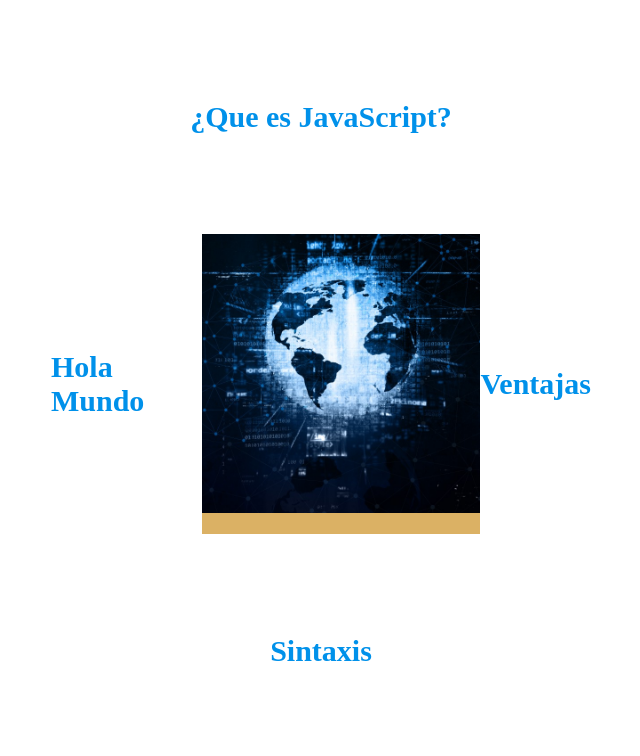
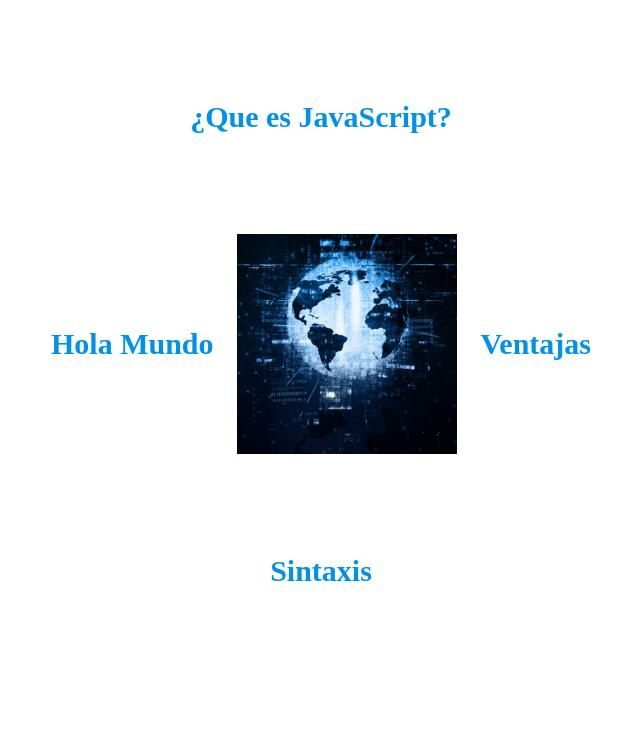
Before and after one commit to Antonio-Fir/Jovany, a plain HTML site: page index.html in a window 1280 px wide. Shown: the whole page, without its empty margins (319-959 px from the left). Drawn offline with Linux system fonts and the light colour scheme.

Commit message:
Update styles.css

```diff
--- a/css/styles.css
+++ b/css/styles.css
@@ -133,8 +133,8 @@ br{
 }
 
 .js{
-    width: 300px;
-    height: 300px;
+    width: 220px;
+    height: 220px;
     background-color: rgb(219, 177, 100);
 }
 
```
